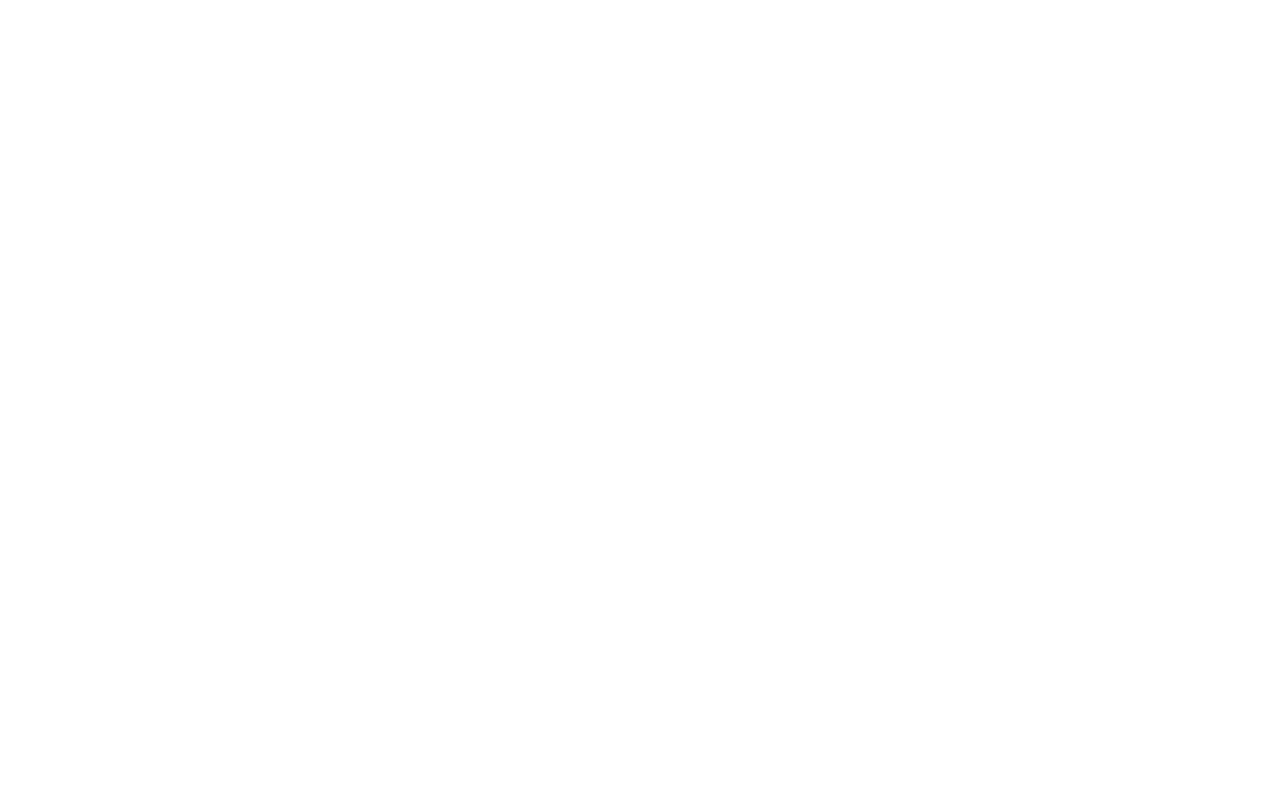
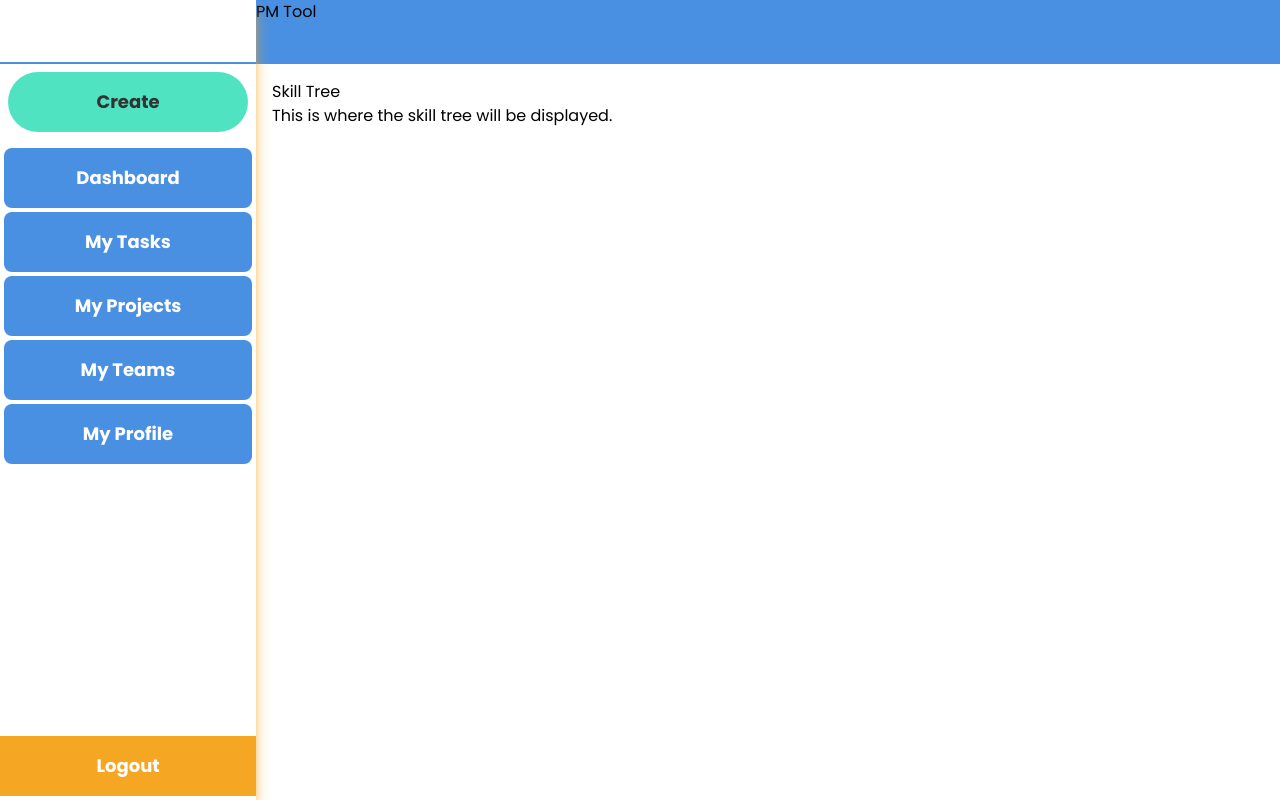
Before and after one commit to it21250156/ProjectManagementTool, a React (Create React App) app in the folder frontend/: page /skilltree in a window 1280 px wide. Before the commit this address had no page. Built offline with nearby package versions, Linux system fonts and the light colour scheme.

Commit message:
skill tree page added

```diff
--- a/frontend/src/components/UserInfo.js
+++ b/frontend/src/components/UserInfo.js
@@ -1,7 +1,7 @@
 import React, { useState, useEffect } from 'react';
 import { motion } from 'framer-motion';
 import axios from 'axios';
-import { useNavigate } from 'react-router-dom';
+import { Link, useNavigate } from 'react-router-dom';
 
 const UserInfo = () => {
     const [projects, setProjects] = useState([]);
@@ -31,7 +31,7 @@
                 }
 
                 // Fetch XP, Tasks, Badges, Level
-                const xpResponse = await axios.get('http://localhost:4080/api/projects/user-total-xp', {
+                const xpResponse = await axios.get('/api/projects/user-total-xp', {
                     headers: { Authorization: `Bearer ${token}` },
                 });
 
@@ -41,7 +41,7 @@
                 setLevel(xpResponse.data.level);
 
                 // Fetch User Projects
-                const projectsResponse = await axios.get('http://localhost:4080/api/projects/user-projects', {
+                const projectsResponse = await axios.get('/api/projects/user-projects', {
                     headers: { Authorization: `Bearer ${token}` },
                 });
                 setProjects(projectsResponse.data);
@@ -158,12 +158,14 @@
                         </div>
 
                         {/* Skill Tree Navigation */}
-                        <button
-                            onClick={() => navigate('/skill-tree')}
-                            className="w-full bg-blue-600 text-white font-bold py-3 rounded-lg mt-6 hover:bg-blue-700 transition-all duration-300"
-                        >
-                            🚀 View Skill Tree
-                        </button>
+                        <Link to={"/skilltree"}>
+                            <button
+                                className="w-full bg-blue-600 text-white font-bold py-3 rounded-lg mt-6 hover:bg-blue-700 transition-all duration-300"
+                            >
+                                🚀 View Skill Tree
+                            </button>
+                        </Link>
+
                     </>
                 )}
             </div>
--- /dev/null
+++ b/frontend/src/pages/SkillTree.js
@@ -0,0 +1,16 @@
+import React from 'react'
+import Header from '../components/Header'
+
+const SkillTree = () => {
+    return (
+        <div>
+            <Header />
+            <div className='m-4'>
+                <h1>Skill Tree</h1>
+                <p>This is where the skill tree will be displayed.</p>
+            </div>
+        </div>
+    )
+}
+
+export default SkillTree
--- a/frontend/src/routes/AppRoutes.js
+++ b/frontend/src/routes/AppRoutes.js
@@ -12,6 +12,7 @@
 import MyTasks from '../pages/MyTasks';
 import MyProfile from "../pages/MyProfile";
 import ProjectLeaderboard from "../pages/ProjectLeaderboard";
+import SkillTree from "../pages/SkillTree";
 
 // import Register from '../pages/Register';
 
@@ -33,6 +34,7 @@
         <Route path="/my-tasks" element={<MyTasks />} />
         <Route path="/my-profile" element={<MyProfile />} />
         <Route path="/project/:projectId/leaderboard" element={<ProjectLeaderboard />} />
+        <Route path="/skilltree" element={<SkillTree />} />
       </Route>
 
       {/* Fallback route for 404 */}
```
